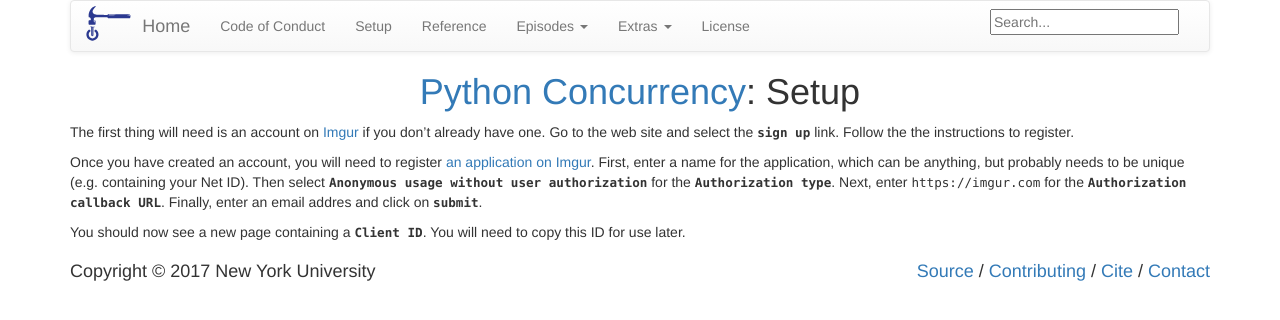
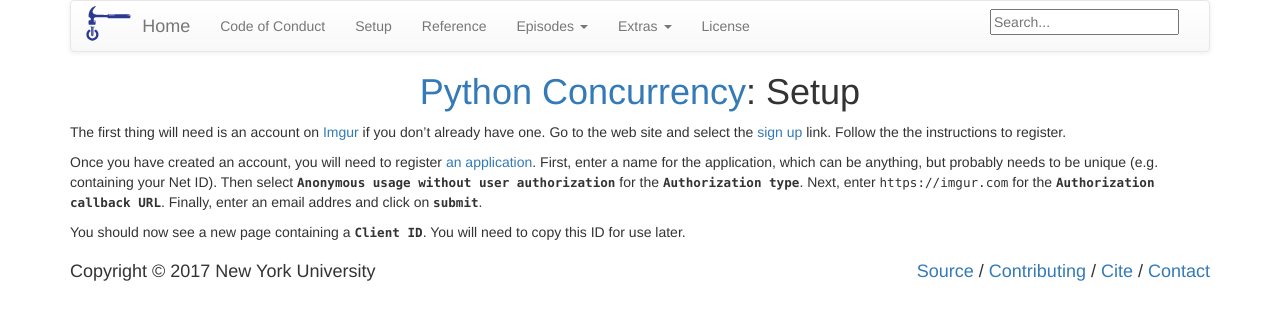
Before and after one commit to nyu-cds/python-concurrency, a Jekyll site: the page built from setup.md, in a window 1280 px wide. Shown: the top 320 px of the page. Built offline with Jekyll 4.4.1, drawn with Linux system fonts in a browser that asks for light colours.

Commit message:
Fix links
Signed-off-by: Greg Watson <g.watson@computer.org>

```diff
--- a/setup.md
+++ b/setup.md
@@ -3,10 +3,11 @@ layout: page
 title: Setup
 permalink: /setup/
 ---
-The first thing will need is an account on [Imgur](https://imgur.com) if you don't already have one. Go to the web site and select the **`sign up`** link.
-Follow the the instructions to register.
+The first thing will need is an account on <a href="https://imgur.com" target="_blank">Imgur</a> if you don't already have one. Go to the web site
+and select the <a href="https://imgur.com/register?invokedBy=regularSignIn" target="_blank">sign up</a> link. Follow the the instructions to register.
 
-Once you have created an account, you will need to register [an application on Imgur](https://api.imgur.com/oauth2/addclient). First, enter a name
+Once you have created an account, you will need to register
+<a href="https://api.imgur.com/oauth2/addclient" target="_blank">an application</a>. First, enter a name
 for the application, which can be anything, but probably needs to be unique (e.g. containing your Net ID). Then select
 **`Anonymous usage without user authorization`** for the **`Authorization type`**. Next, enter `https://imgur.com` for the
 **`Authorization callback URL`**. Finally, enter an email addres and click on **`submit`**.
```
